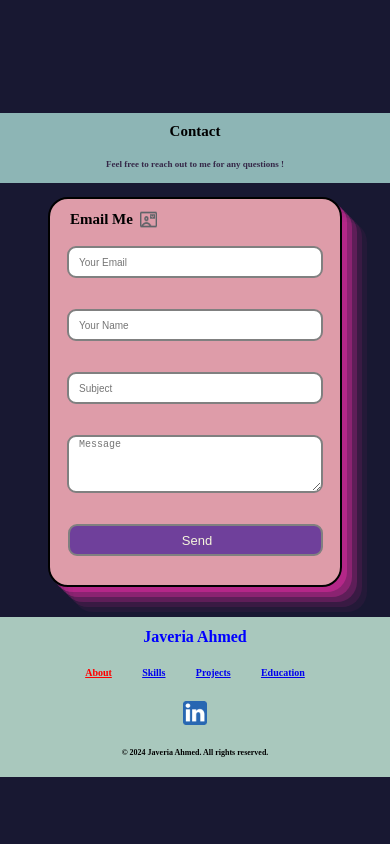
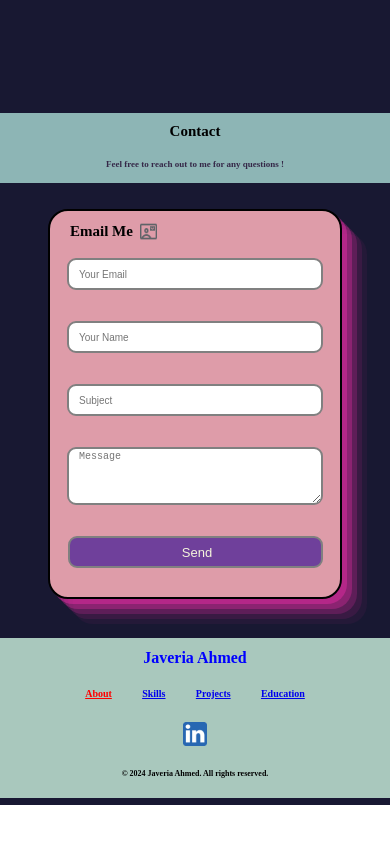
Before and after one commit to Javeria-Ahmed9/Portfolio, a React (Vite) app: page / in a window 390 px wide. Shown: the part 3201-4045 px from the top of the page. After the commit the page ends 4006 px from the top, so only its background shows below. Built offline with nearby package versions, Linux system fonts and the light colour scheme.

Commit message:
Email icon was added.

```diff
--- a/src/Contact.css
+++ b/src/Contact.css
@@ -133,7 +133,7 @@
 @media (max-width:768px) {
     #kDiv {
         padding-top: 93px;
-        height: 90vh;
+        height: 82vh;
     }
 
     #InnerDiv3 {
@@ -151,7 +151,7 @@
     #qw {
         height: 386px;
         width: 290px;
-        margin-top: 14px;
+        margin-top: 26px;
 
     }
 
@@ -196,7 +196,7 @@
 
     #tt {
         height: 160px;
-        margin-top: 30px;
+        margin-top: 39px;
     }
 
     #pol {
```
